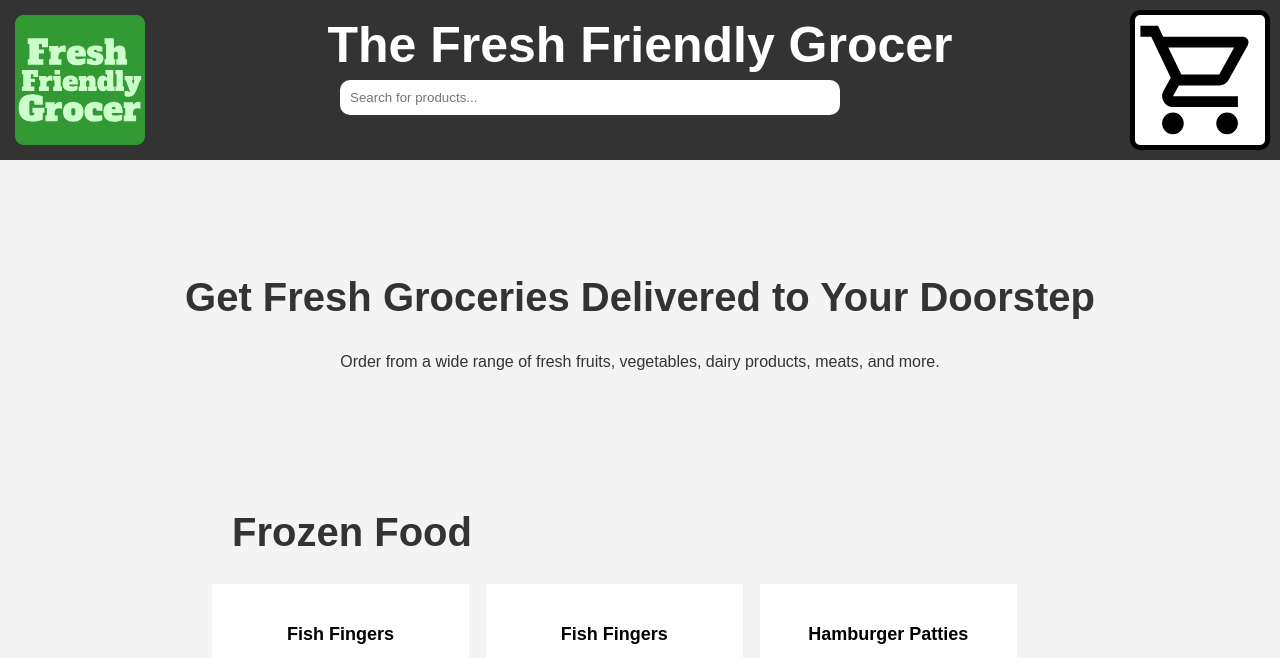
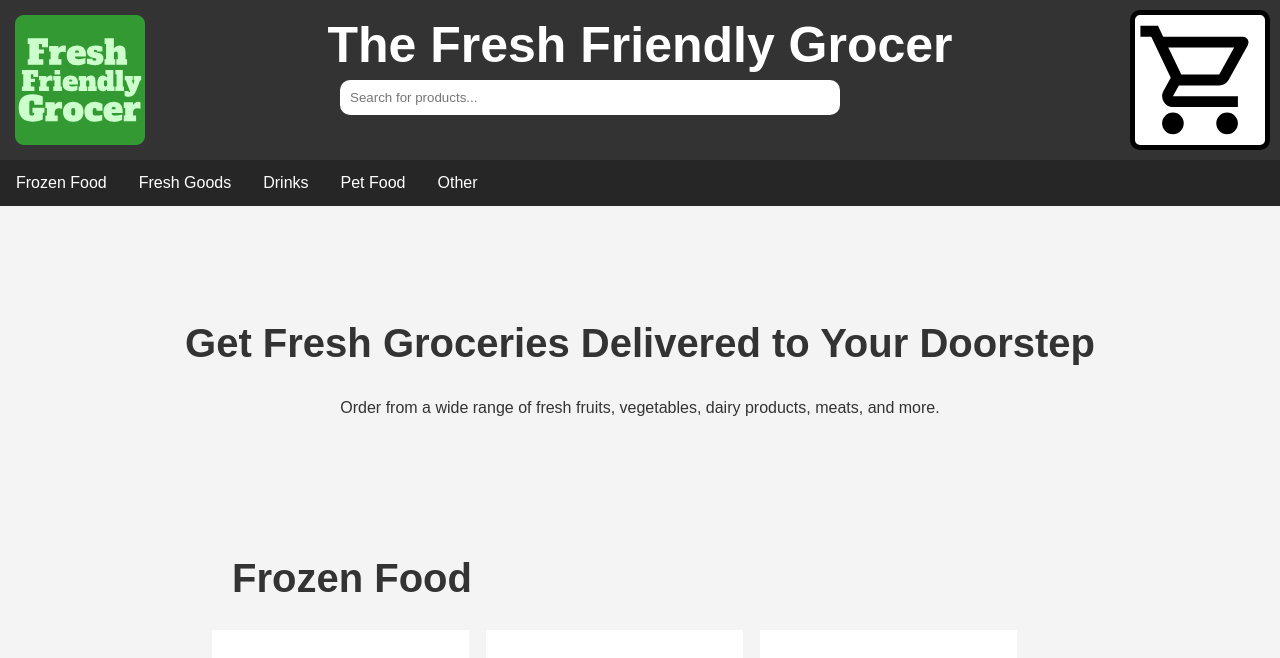
Before and after one commit to Dylan-KA/GroceryStore, a PHP site: page / in a window 1280 px wide. Shown: the top 658 px of the page. Run offline with PHP 8.4, Linux system fonts and the light colour scheme; data comes from the database, SQL or seed files in the repository; both versions use the stored data as it was after the commit; grey boxes are pictures that could not be loaded.

Commit message:
Initial Category Drop-down

```diff
--- a/index.php
+++ b/index.php
@@ -6,6 +6,14 @@
     <title>The Fresh Friendly Grocer</title>
     <link rel="icon" type="image/x-icon" href="/images/favicon.ico">
     <link rel="stylesheet" href="style.css">
+    <script>
+        function scrollToElement(targetId) {
+            var element = document.getElementById(targetId);
+            if (element) {
+                element.scrollIntoView({ behavior: "smooth" });
+            }
+        }
+    </script>
 </head>
 <body>
     <header>
@@ -18,6 +26,47 @@
         </div>
     </header>
 
+    <div class="navbar">
+        <div class="subnav">
+            <button class="subnavbtn" onclick="scrollToElement('frozen_food')" >Frozen Food<i class="fa fa-caret-down"></i></button>
+            <div class="subnav-content">
+            <a href="#1">Frozen Meats</a>
+            <a href="#2">Frozen Deserts</a>
+            </div>
+        </div>
+        <div class="subnav">
+            <button class="subnavbtn" onclick="scrollToElement('fresh_goods')" >Fresh Goods<i class="fa fa-caret-down"></i></button>
+            <div class="subnav-content">
+            <a href="#4">Dairy</a>
+            <a href="#5">Meat</a>
+            <a href="#6">Fruit</a>
+            </div>
+        </div>
+        <div class="subnav">
+            <button class="subnavbtn" onclick="scrollToElement('drinks')" >Drinks<i class="fa fa-caret-down"></i></button>
+            <div class="subnav-content">
+            <a href="#7">Tea</a>
+            <a href="#8">Coffee</a>
+            </div>
+        </div>
+        <div class="subnav">
+            <button class="subnavbtn" onclick="scrollToElement('pet_food')" >Pet Food<i class="fa fa-caret-down"></i></button>
+            <div class="subnav-content">
+            <a href="#7">Dog</a>
+            <a href="#8">Cat</a>
+            <a href="#9">Bird</a>
+            <a href="#9">Fish</a>
+            </div>
+        </div>
+        <div class="subnav">
+            <button class="subnavbtn" onclick="scrollToElement('other')" >Other<i class="fa fa-caret-down"></i></button>
+            <div class="subnav-content">
+            <a href="#7">Medicone</a>
+            <a href="#8">Other</a>
+            </div>
+        </div>
+    </div>
+
     <section id="hero">
         <form action="checkout.php">
             <input type="image" src="icons/shopping_cart.svg" class="cart-button"/>
@@ -27,7 +76,7 @@
     </section>
 
     <section id="featured-products">
-        <h2>Frozen Food</h2>
+        <h2>Frozen Food<a id="frozen_food"></h2>
 
         <div>
             <?php
@@ -76,7 +125,7 @@
     </section>
 
     <section id="featured-products">
-        <h2>Fresh Goods</h2>
+        <h2>Fresh Goods<a id='fresh_goods'></h2>
 
         <div>
             <?php
@@ -125,7 +174,7 @@
     </section>
 
     <section id="featured-products">
-        <h2>Drinks</h2>
+        <h2>Drinks<a id="drinks"></h2>
 
         <div>
             <?php
@@ -174,7 +223,7 @@
     </section>
 
     <section id="featured-products">
-        <h2>Pet Food</h2>
+        <h2>Pet Food <a id="pet_food"></h2>
 
         <div>
             <?php
@@ -223,7 +272,7 @@
     </section>
 
     <section id="featured-products">
-        <h2>Other</h2>
+        <h2>Other<a id="other"></h2>
 
         <div>
             <?php
--- a/style.css
+++ b/style.css
@@ -223,6 +223,64 @@ footer {
     margin-top: auto;
 }
 
+.navbar {
+    overflow: hidden;
+    background-color: rgb(38, 38, 38)
+}
+
+  .navbar a {
+    float: left;
+    font-size: 16px;
+    color: white;
+    text-align: center;
+    padding: 14px 16px;
+    text-decoration: none;
+}
+
+  .subnav {
+    float: left;
+    overflow: hidden;
+}
+
+  .subnav .subnavbtn {
+    font-size: 16px;
+    border: none;
+    outline: none;
+    color: white;
+    padding: 14px 16px;
+    background-color: inherit;
+    font-family: inherit;
+    margin: 0;
+}
+
+  .navbar a:hover, .subnav:hover .subnavbtn {
+    background-color: #4CAF50;
+}
+
+  .subnav-content {
+    display: none;
+    position: absolute;
+    left: 0;
+    background-color: #4CAF50;
+    width: 100%;
+    z-index: 1;
+}
+
+  .subnav-content a {
+    float: left;
+    color: white;
+    text-decoration: none;
+}
+
+  .subnav-content a:hover {
+    background-color: #92d495;
+    color: black;
+}
+
+  .subnav:hover .subnav-content {
+    display: block;
+}
+
 @media (max-width: 768px) {
     .product {
         width: 45%;
```
Also changed, not shown: product_example.sql (+8 -8 lines).
